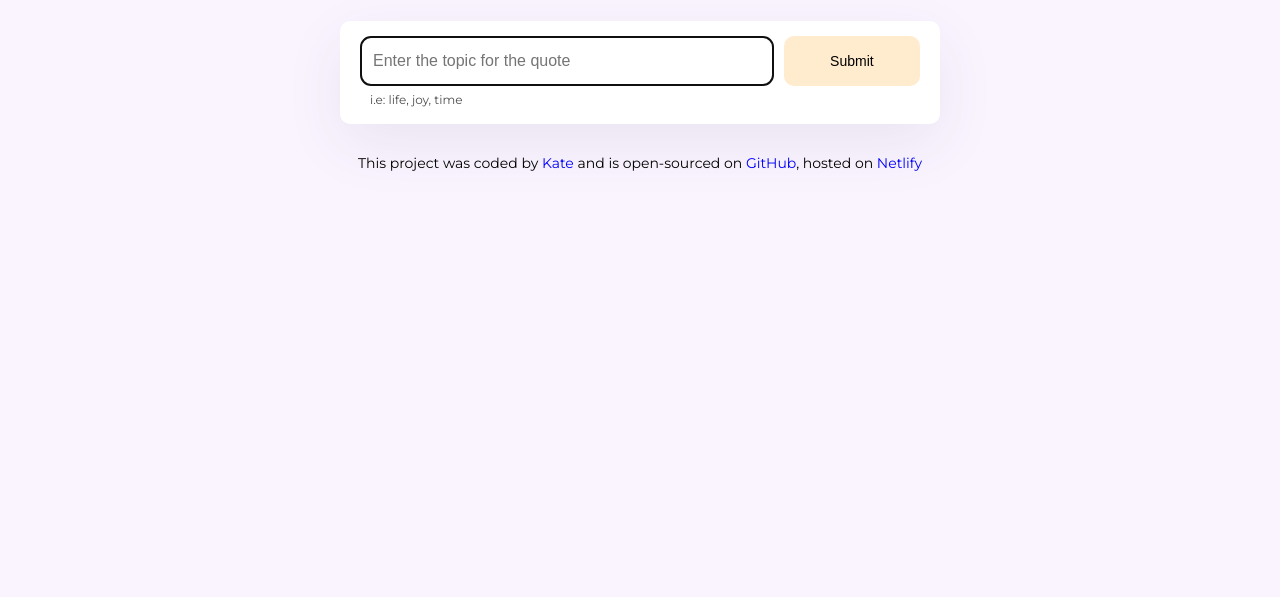
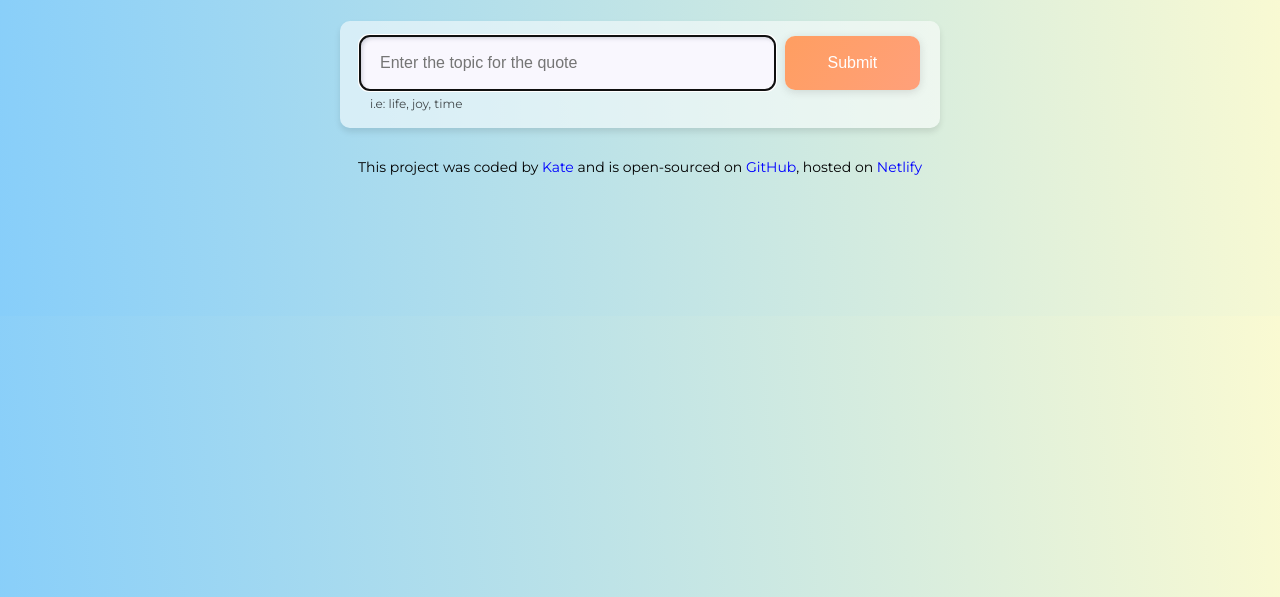
Before and after one commit to KatrinaIT/quote-generator, a plain HTML site: page index.html in a window 1280 px wide. Shown: the part 203-800 px from the top of the page. Drawn offline with nearby package versions, Linux system fonts and the light colour scheme; a web font is replaced by a local one.

Commit message:
edited project's color palette

```diff
--- a/src/style.css
+++ b/src/style.css
@@ -1,6 +1,6 @@
 body {
-  background-color: #f9f4fe;
   font-family: "Montserrat", sans-serif;
+  background: linear-gradient(85deg, #87cefa, #fafad2);
 }
 
 .container {
@@ -22,6 +22,7 @@ h1 {
   color: #272044;
   text-align: center;
   margin: 0;
+  text-shadow: 1px 1px 2px rgba(0, 0, 0, 0.6);
 }
 
 a {
@@ -31,8 +32,8 @@ a {
 
 .form-container {
   padding: 15px 20px;
-  background-color: #fff;
-  box-shadow: 0px 20px 60px rgba(65, 50, 100, 0.08);
+  background: rgba(255, 255, 255, 0.55);
+  box-shadow: 0px 4px 6px rgba(0, 0, 0, 0.1);
   margin-bottom: 30px;
   border-radius: 10px;
 }
@@ -49,23 +50,28 @@ form {
 }
 
 .instructions {
-  padding: 12px;
-  border: 1px solid rgba(39, 33, 66, 0.5);
+  padding: 15px 20px;
   width: 80%;
   font-size: 16px;
   line-height: 1.5;
   border-radius: 10px;
   color: #272044;
+  background-color: #f9f7fe;
+  box-shadow: inset -2px -2px 4px rgba(255, 255, 255, 0.45),
+    inset 2px 2px 4px rgba(94, 104, 121, 0.3);
+  border: none;
 }
 
 .submit-btn {
   margin-left: 10px;
-  background-color: blanchedalmond;
-  border: navajowhite;
+  background: linear-gradient(125deg, #ff9e61, #ffa07a);
+  color: #fff;
+  border: none;
   border-radius: 10px;
-  font-size: 14px;
+  font-size: 16px;
   width: 150px;
-  padding: 14px 24px;
+  padding: 15px 30px;
+  box-shadow: rgba(99, 99, 99, 0.2) 0px 2px 8px 0px;
 }
 
 .generating {
@@ -88,7 +94,7 @@ form {
   line-height: 2;
   padding: 20px;
   background-color: #fff;
-  border-left: 3px solid blanchedalmond;
+  border-left: 3px solid #ff9e61;
   box-shadow: 0px 20px 60px rgba(39, 33, 66, 0.03);
   border-radius: 10px;
   margin-bottom: 30px;
```
